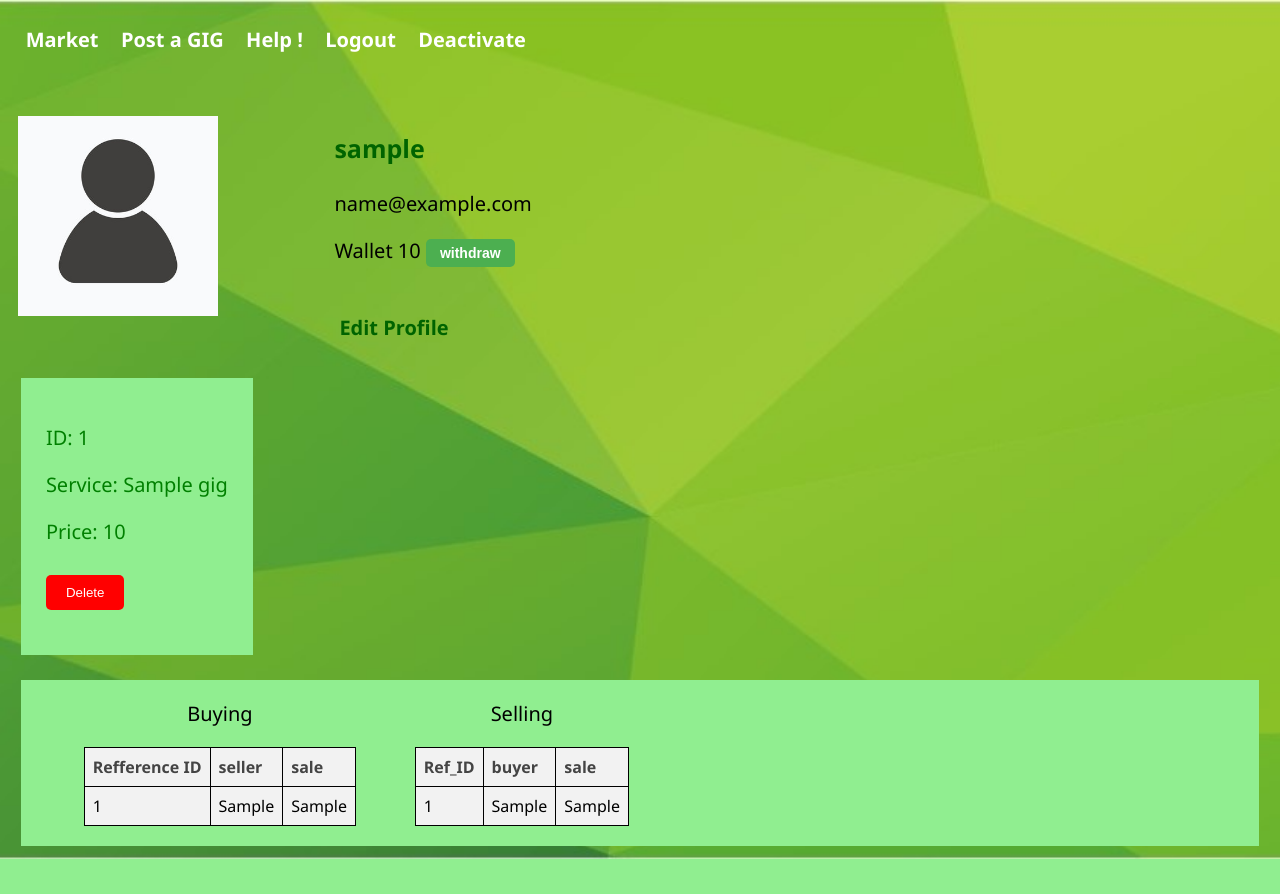
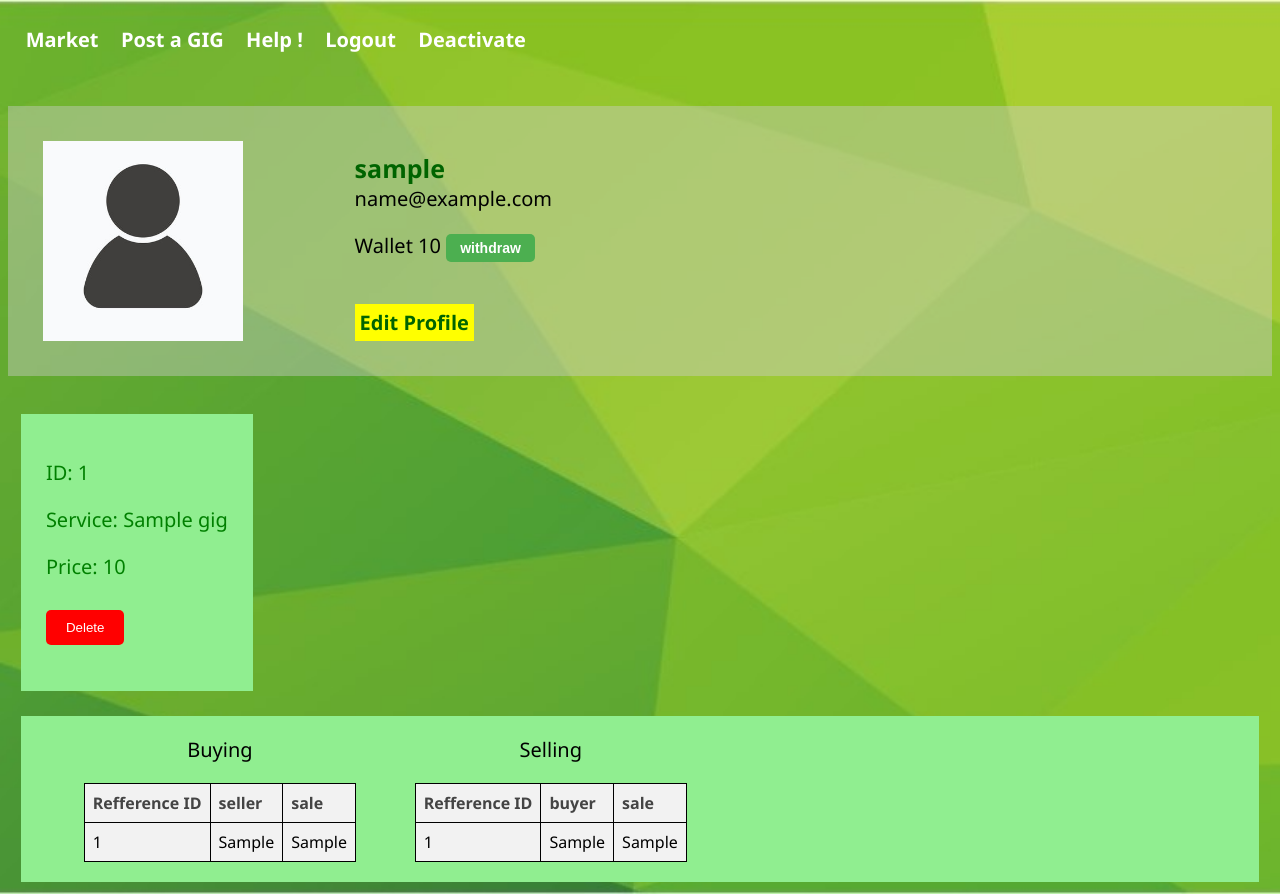
Before and after one commit to ANEASER/service_managemnt_system, a PHP site: page /profile.php in a window 1280 px wide. Before the commit the page ends 859 px from the top, so only its background shows below. Run offline with PHP 8.4, Linux system fonts and the light colour scheme; the visitor is signed in with stand-in values (Sample User, id 1); tables that the repository leaves empty or names only in its code hold one stand-in row (values such as "Sample post").

Commit message:
CSS Enhanced-1

```diff
--- a/profile.php
+++ b/profile.php
@@ -82,7 +82,7 @@
 
 ?>
 
-<div class="profile" style="display:flex; flex-direction:row; margin: 2% 0% 2% 0%; ">
+<div class="profile" style="display:flex; flex-direction:row; margin: 2% 0% 2% 0%;background-color: rgba(204, 204, 204, 0.418); padding:2% ">
 
   <div>
   <?php
@@ -102,10 +102,10 @@
 
   <div style="margin-left:5%; padding:0 5% 0 5%; width:100%">
 
-    <p style="color:darkgreen; font-weight:900; font-size:25px;"><?php echo $row['username']; ?></p>
-    <p><?php echo $row['email']; ?></p>
-    <p>Wallet   <?php echo $row['amount']; ?> <button> withdraw </button> </p><br>
-    <a class="navitem" style="color:darkgreen;font-weight:900" href="account_settings/edit_profile.php">Edit Profile</a>
+    <p><span style="color:darkgreen; font-weight:900; font-size:25px;"><?php echo $row['username']; ?></span><br>
+    <?php echo $row['email']; ?></p>
+    Wallet   <?php echo $row['amount']; ?> <button> withdraw </button> </p><br>
+    <a class="navitem" style="color:darkgreen;font-weight:900;background-color:yellow" href="account_settings/edit_profile.php">Edit Profile</a>
     <br>
 
   </div>
@@ -196,7 +196,7 @@ if (mysqli_num_rows($result_2) > 0) {
   echo "<p  style='text-align:center'>Selling<p>";
   echo "<table>";
   echo "<tr>";
-  echo "<th>Ref_ID</th>";
+  echo "<th>Refference ID</th>";
   echo "<th>buyer</th>";
   echo "<th>sale</th>";
   echo "</tr>";
```
